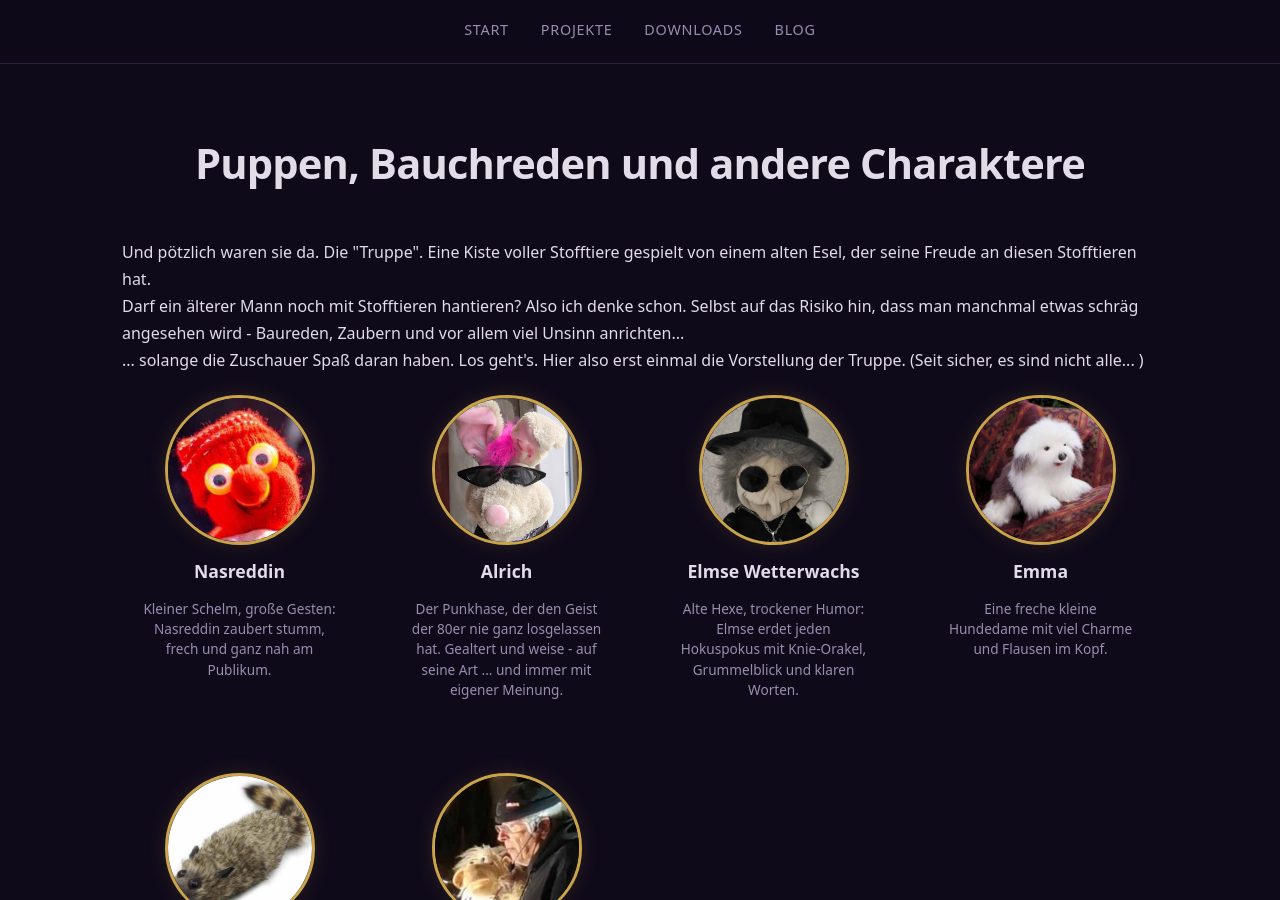
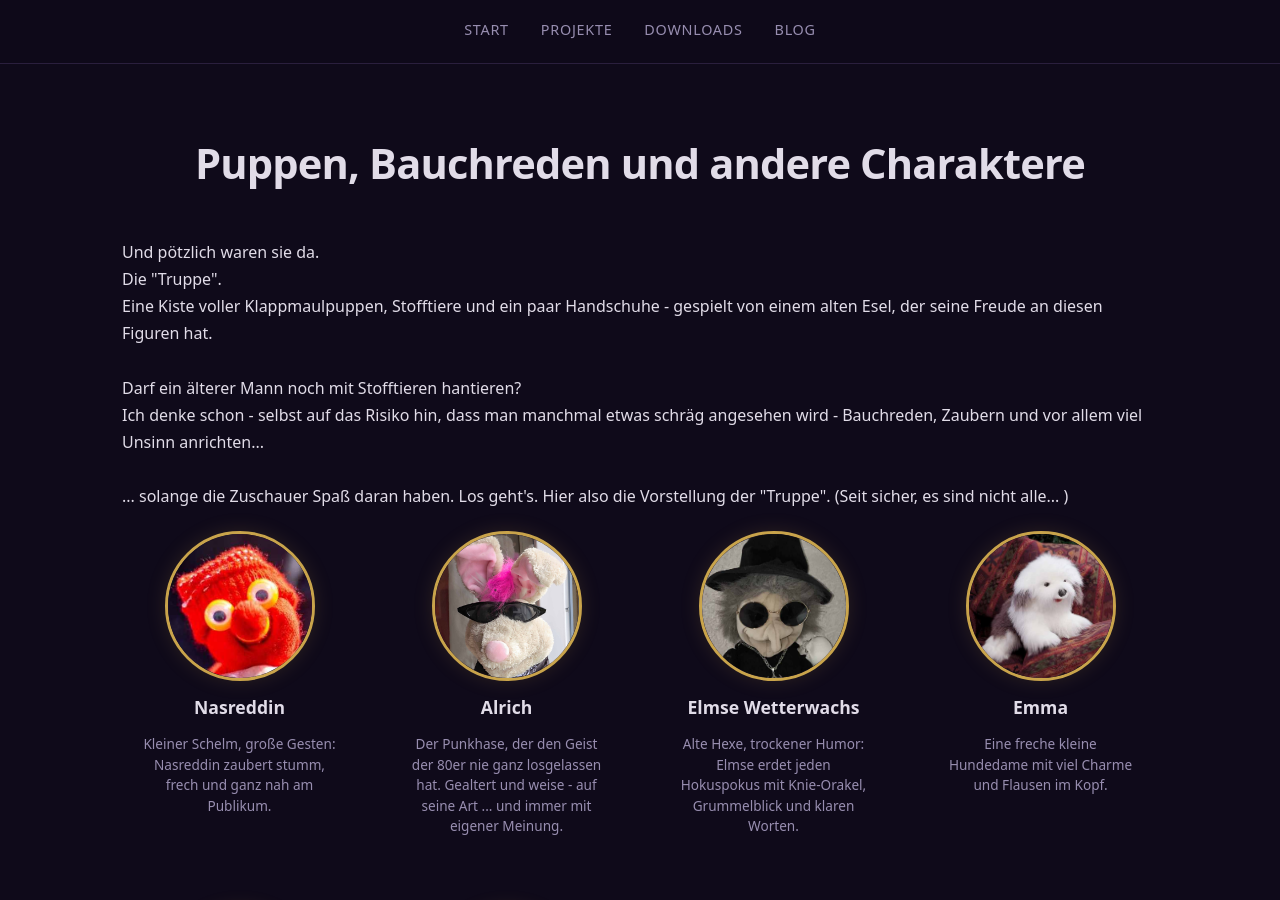
Before and after one commit to hesspet/Zauberhaft, a Jekyll site: the page built from puppen/index.md, in a window 1280 px wide and 900 px high. Built offline with Jekyll 4.4.1, drawn with Linux system fonts in a browser that asks for light colours.

Commit message:
Text überarbeitet

```diff
--- a/puppen/index.md
+++ b/puppen/index.md
@@ -8,13 +8,20 @@ permalink: /puppen/
     <h1 class="puppen-titel">{{ page.title }}</h1>
 
 	<p>
-	Und pötzlich waren sie da. Die "Truppe". Eine Kiste voller Stofftiere gespielt von einem alten Esel, der seine Freude an diesen Stofftieren hat.
+	Und pötzlich waren sie da.
 	</p>
+	<p>Die "Truppe". </p>
+	<p>Eine Kiste voller Klappmaulpuppen, Stofftiere und ein paar Handschuhe - gespielt von einem alten Esel, der seine Freude an diesen Figuren hat.
+	</p>
+	<br/>
 	<p>
-	Darf ein älterer Mann noch mit Stofftieren hantieren? Also ich denke schon. Selbst auf das Risiko hin, dass man manchmal etwas schräg angesehen wird - Baureden, Zaubern und vor allem viel Unsinn anrichten...
+	Darf ein älterer Mann noch mit Stofftieren hantieren?
+	<br>
+	Ich denke schon - selbst auf das Risiko hin, dass man manchmal etwas schräg angesehen wird - Bauchreden, Zaubern und vor allem viel Unsinn anrichten...
 	</p>
+	<br/>
 	<p>
-	... solange die Zuschauer Spaß daran haben. Los geht's. Hier also erst einmal die Vorstellung der Truppe. (Seit sicher, es sind nicht alle... )
+	... solange die Zuschauer Spaß daran haben. Los geht's. Hier also die Vorstellung der "Truppe". (Seit sicher, es sind nicht alle... )
 	</p>
 
 	{% assign puppen_sortiert = site.puppen | sort: "reihenfolge" %}
```
